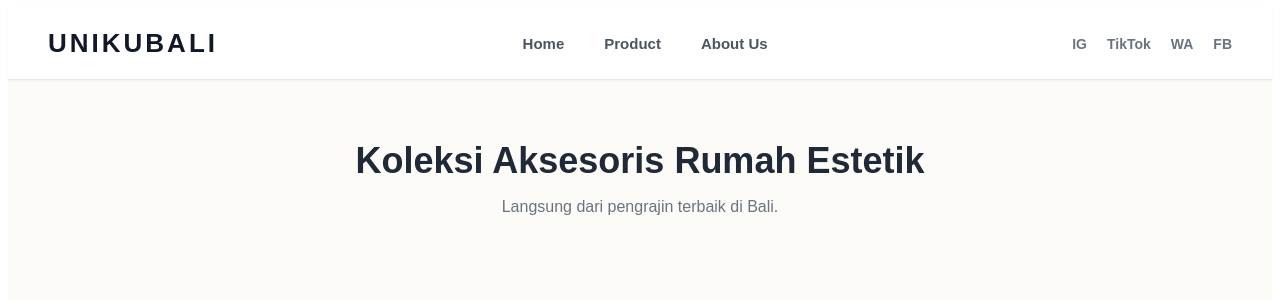
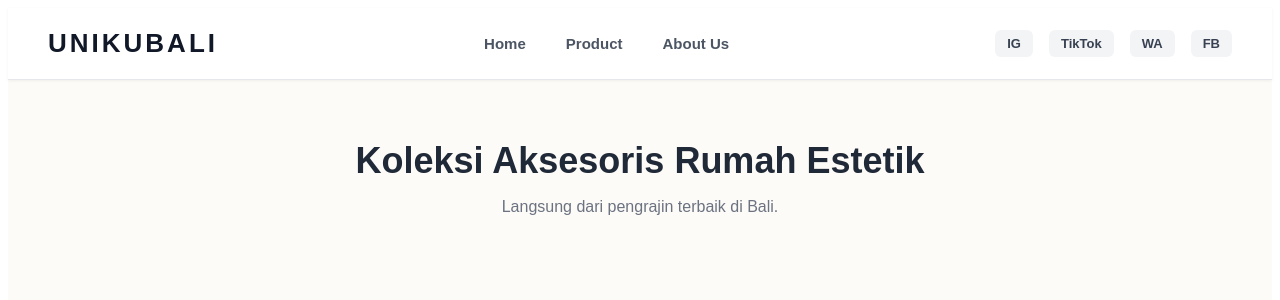
Before and after one commit to padankcool/unikubali, a Next.js app: page / in a window 1280 px wide. Shown: the top 300 px of the page. Built offline with nearby package versions, Linux system fonts and the light colour scheme.

Commit message:
edit navbar

```diff
--- a/components/Navbar.js
+++ b/components/Navbar.js
@@ -8,29 +8,44 @@ export default function Navbar() {
       justifyContent: 'space-between',
       alignItems: 'center',
       boxShadow: '0 1px 3px rgba(0,0,0,0.05)',
-      fontFamily: 'sans-serif'
+      fontFamily: 'sans-serif',
+      position: 'sticky',
+      top: 0,
+      zIndex: 50
     }}>
 
-      {/* Logo */}
-      <div style={{ fontSize: '26px', fontWeight: '900', letterSpacing: '3px', color: '#111827' }}>
+      {/* Logo Unikubali */}
+      <div style={{ fontSize: '26px', fontWeight: '900', letterSpacing: '3px', color: '#111827', cursor: 'pointer' }}>
         UNIKUBALI
       </div>
 
-      {/* Menu Tengah */}
+      {/* Menu Navigasi Tengah */}
       <div style={{ display: 'flex', gap: '40px', fontWeight: '600', color: '#4b5563', fontSize: '15px' }}>
-        <a href="#" style={{ textDecoration: 'none', color: 'inherit' }}>Home</a>
-        <a href="#" style={{ textDecoration: 'none', color: 'inherit' }}>Product</a>
-        <a href="#" style={{ textDecoration: 'none', color: 'inherit' }}>About Us</a>
+        <a href="#home" style={{ textDecoration: 'none', color: 'inherit', transition: 'color 0.2s' }}>Home</a>
+        <a href="#product" style={{ textDecoration: 'none', color: 'inherit', transition: 'color 0.2s' }}>Product</a>
+        <a href="#about" style={{ textDecoration: 'none', color: 'inherit', transition: 'color 0.2s' }}>About Us</a>
       </div>
 
-      {/* Sosmed Kanan */}
-      <div style={{ display: 'flex', gap: '20px', color: '#6b7280', fontSize: '14px', fontWeight: '700' }}>
-        <span>IG</span>
-        <span>TikTok</span>
-        <span>WA</span>
-        <span>FB</span>
+      {/* Tombol Sosial Media di Kanan */}
+      <div style={{ display: 'flex', gap: '16px', alignItems: 'center' }}>
+        <a href="https://instagram.com" target="_blank" rel="noopener noreferrer" style={socialStyle}>IG</a>
+        <a href="https://tiktok.com" target="_blank" rel="noopener noreferrer" style={socialStyle}>TikTok</a>
+        <a href="https://whatsapp.com" target="_blank" rel="noopener noreferrer" style={socialStyle}>WA</a>
+        <a href="https://facebook.com" target="_blank" rel="noopener noreferrer" style={socialStyle}>FB</a>
       </div>
 
     </nav>
   );
 }
+
+// Gaya tombol sosmed agar terlihat seperti tombol kecil yang rapi
+const socialStyle = {
+  textDecoration: 'none',
+  backgroundColor: '#f3f4f6',
+  color: '#374151',
+  padding: '6px 12px',
+  borderRadius: '6px',
+  fontSize: '13px',
+  fontWeight: '700',
+  display: 'inline-block'
+};
```
